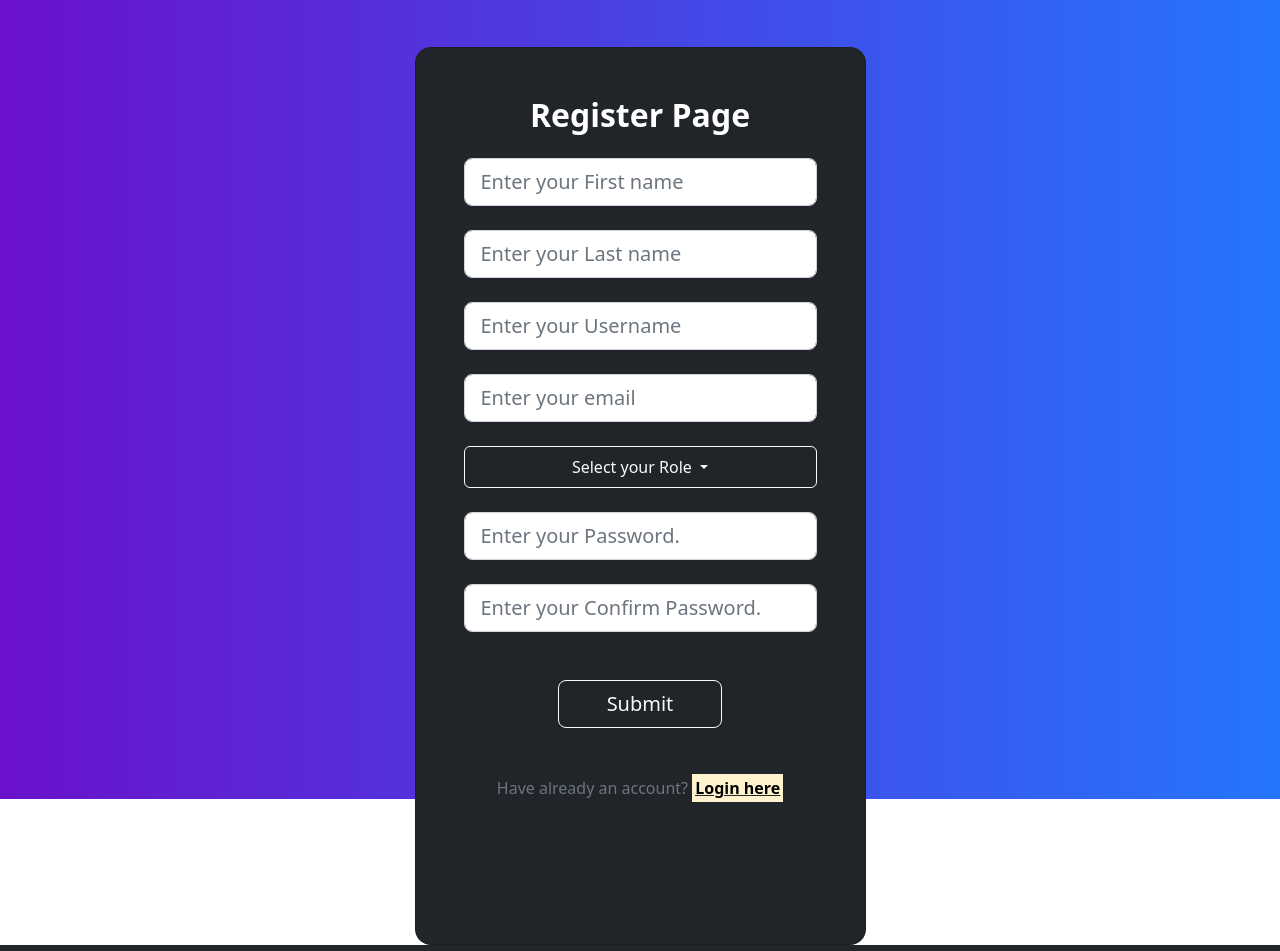
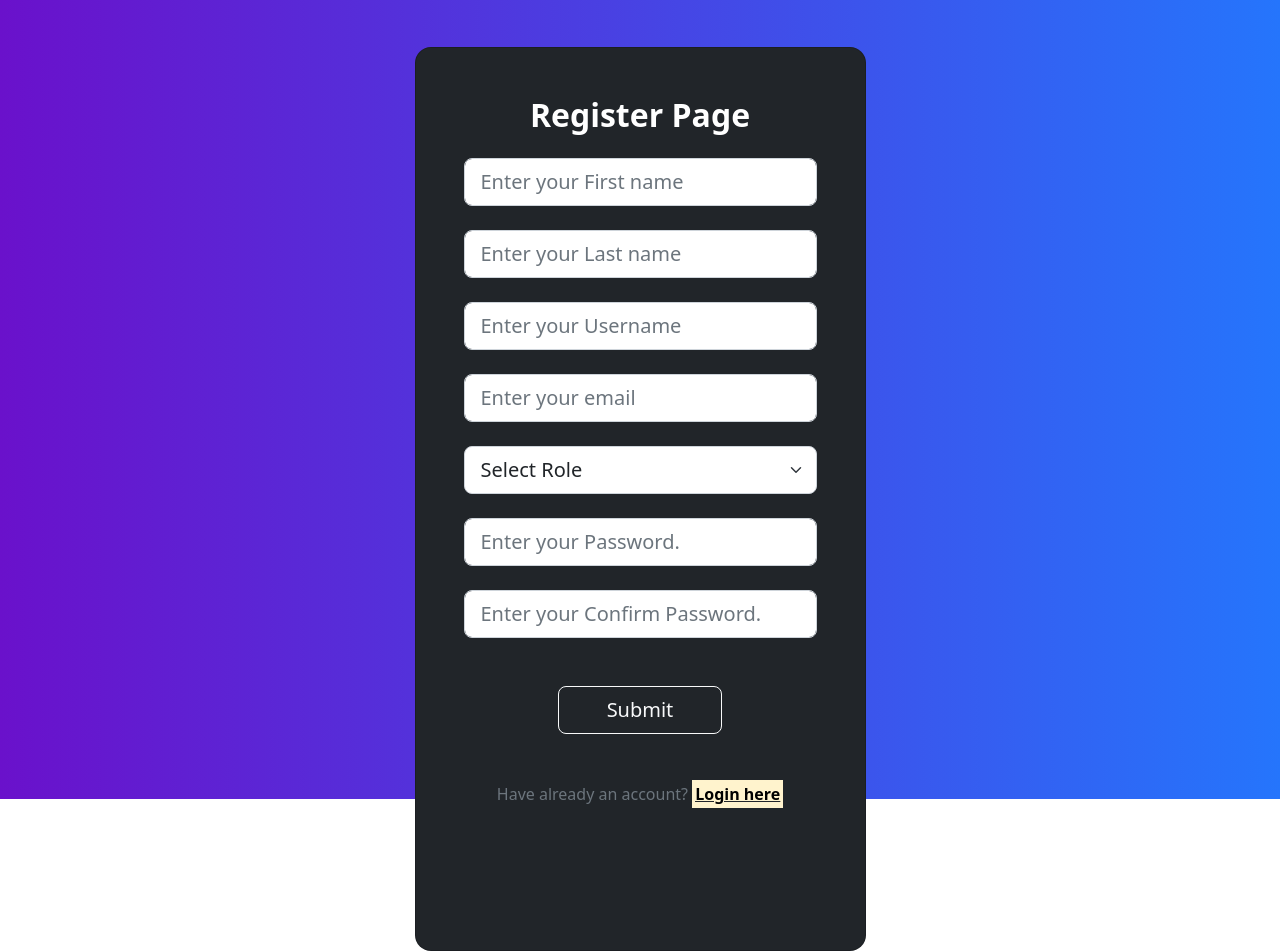
Before and after one commit to Harshtroo/tms, a Django app: page /get_register/ in a window 1280 px wide. Shown: the part 61-1012 px from the top of the page. Run offline with Django 3.2, Linux system fonts and the light colour scheme; some libraries are stand-ins or nearby versions.

Commit message:
ui register

```diff
--- a/tms/clickup/views.py
+++ b/tms/clickup/views.py
@@ -1,3 +1,4 @@
+from django.contrib.auth.models import Group
 from rest_framework import status
 from rest_framework.generics import CreateAPIView, ListCreateAPIView, RetrieveUpdateDestroyAPIView
 from rest_framework.permissions import IsAuthenticated, DjangoModelPermissions, AllowAny
@@ -7,20 +8,21 @@ from rest_framework.authtoken.models import Token
 from django.http import JsonResponse
 from clickup.models import Project, Task
 from django.shortcuts import render
-from rest_framework.parsers import JSONParser
+
 
 def get_home_page(request):
     return render(request, "home.html")
 
 
 def get_register_page(request):
-    return render(request, "register.html")
+    group = Group.objects.all()
+    return render(request, "register.html", {"group": group})
 
 
 class SingUpView(CreateAPIView):
     serializer_class = RegistrationSerializer
     permission_classes = [AllowAny]
-    parser_class = [JSONParser]
+
 
 
 class LoginView(ObtainAuthToken):
--- a/tms/static/js/base.js
+++ b/tms/static/js/base.js
@@ -1,26 +1,10 @@
 var baseURL = "http://127.0.0.1:8000"
 
-function getData(url,resultData,callback){
-    $.ajax({
-    url : url,
-    method : "GET",
-    dataType : "json",
-    data: resultData,
-    success : callback,
-    error : function (reason, xhr){
-     console.log("error in processing your request", reason);
-    }
-   });
- }
-
-
-function postAjaxCall(url, csrfToken, resultData,  callback, contentType, processData) {
+function postAjaxCall(url, csrfToken, resultData,  callback) {
   $.ajax({
     url: url,
     method: "POST",
     headers: { 'X-CSRFToken': csrfToken },
-    contentType: contentType,
-    processData: processData,
     data: resultData,
     success: callback,
     error: function(reason, xhr) {
--- a/tms/static/js/register.js
+++ b/tms/static/js/register.js
@@ -5,13 +5,17 @@ $("#user_register").on("submit",function(event){
 
      event.preventDefault()
      var csrfToken = $('input[name="csrfmiddlewaretoken"]').val()
-     var resultData = $(this).serialize();
-     var contentType = "application/json"
-     var processData = true
+     var resultData = {"first_name":$("#first_name").val(),
+                        "last_name" :$("#last_name").val(),
+                        "username" :$("#username").val(),
+                        "email":$("#email").val(),
+                        "groups":$("#groups").val(),
+                        "password":$("#password").val(),
+                        "password_confirm":$("#password_confirm").val()}
+
      var showMessage = function (message, color) {
         var messageElement = $("<div>").text(message).css("color", color);
         $("#message-container").html(messageElement);
-
         setTimeout(function () {
             messageElement.fadeOut(500, function () {
                 $(this).remove();
@@ -19,6 +23,7 @@ $("#user_register").on("submit",function(event){
         }, 5000);
     };
      var callback = function(response) {
+                        debugger
                         if (response.status === "success") {
                             showMessage("Registration successful!", "green");
                             window.location.href = baseURL + "/login/";
@@ -27,5 +32,5 @@ $("#user_register").on("submit",function(event){
                         }
                       };
 
-     postAjaxCall(registerURL, csrfToken, resultData,  callback, contentType, processData)
+     postAjaxCall(registerURL, csrfToken, resultData,  callback)
 })
--- a/tms/templates/register.html
+++ b/tms/templates/register.html
@@ -25,26 +25,23 @@
                                 </div>
 
                                 <div class="form-outline form-white mb-4">
-                                    <input type="text" id="Username" class="form-control form-control-lg"
+                                    <input type="text" id="username" class="form-control form-control-lg"
                                            placeholder="Enter your Username">
                                 </div>
 
                                 <div class="form-outline form-white mb-4">
-                                    <input type="email" id="typeEmailX" class="form-control form-control-lg"
+                                    <input type="email" id="email" class="form-control form-control-lg"
                                            placeholder="Enter your email">
                                 </div>
 
                                 <div class="dropdown mb-4">
-                                    <button class="btn btn-outline-light dropdown-toggle form-control form-control-lg"
-                                            type="button"
-                                            id="dropdownMenuButton" data-bs-toggle="dropdown" aria-expanded="false">
-                                        Select your Role
-                                    </button>
-                                    <ul class="dropdown-menu" aria-labelledby="dropdownMenuButton">
-                                        <li><a class="dropdown-item" href="#">Country 1</a></li>
-                                        <li><a class="dropdown-item" href="#">Country 2</a></li>
-                                        <li><a class="dropdown-item" href="#">Country 3</a></li>
-                                    </ul>
+                                    <select class="form-select form-select-lg mb-3"
+                                            aria-label=".form-select-lg example" id="groups">
+                                        <option selected>Select Role</option>
+                                        {% for group_items in group %}
+                                        <option value="{{group_items.id}}">{{group_items.name}}</option>
+                                        {% endfor %}
+                                    </select>
                                 </div>
 
                                 <div class="form-outline form-white mb-4">
@@ -53,7 +50,7 @@
                                 </div>
 
                                 <div class="form-outline form-white mb-4">
-                                    <input type="password" id="new_password" class="form-control form-control-lg"
+                                    <input type="password" id="password_confirm" class="form-control form-control-lg"
                                            placeholder="Enter your Confirm Password.">
                                 </div>
 
```
